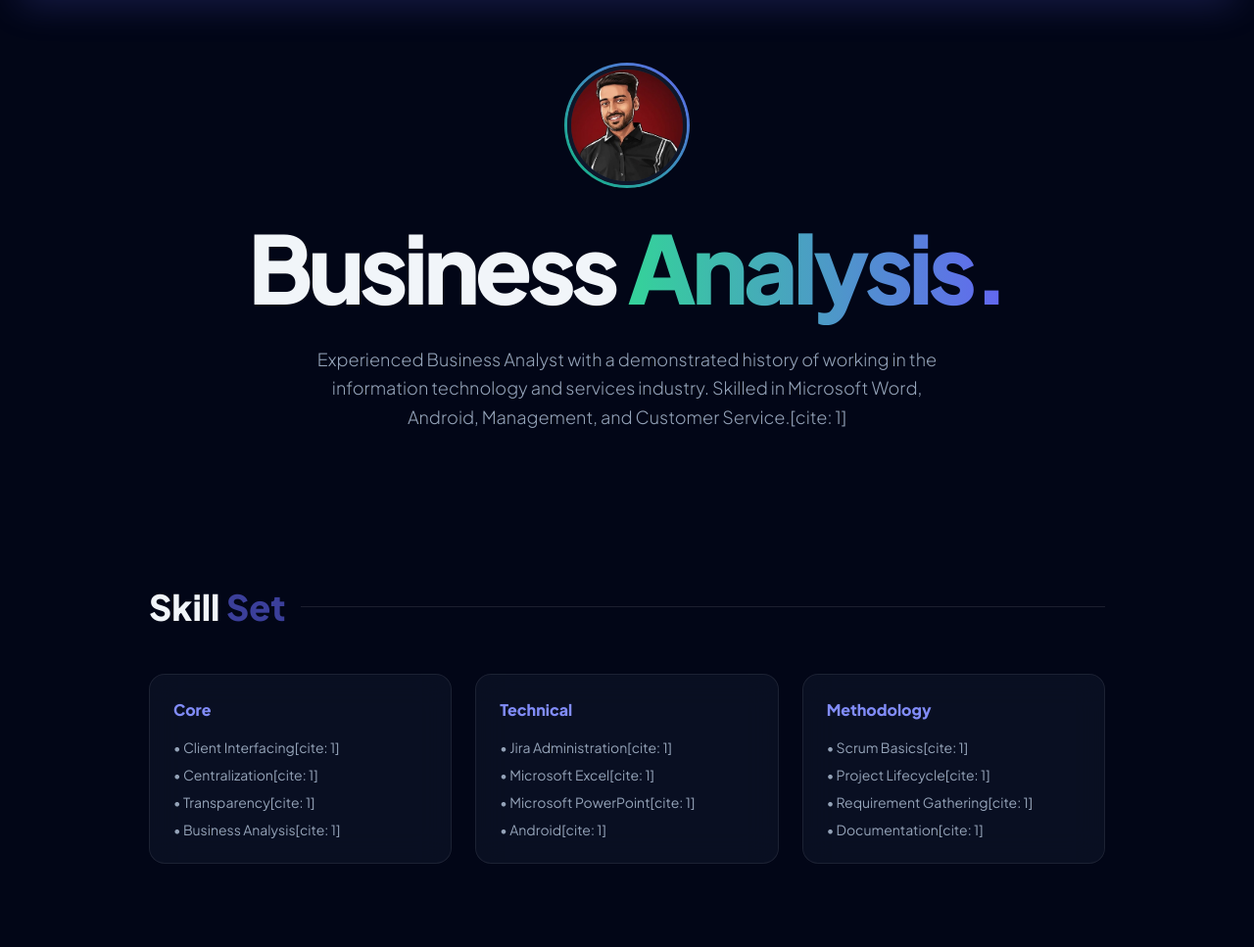
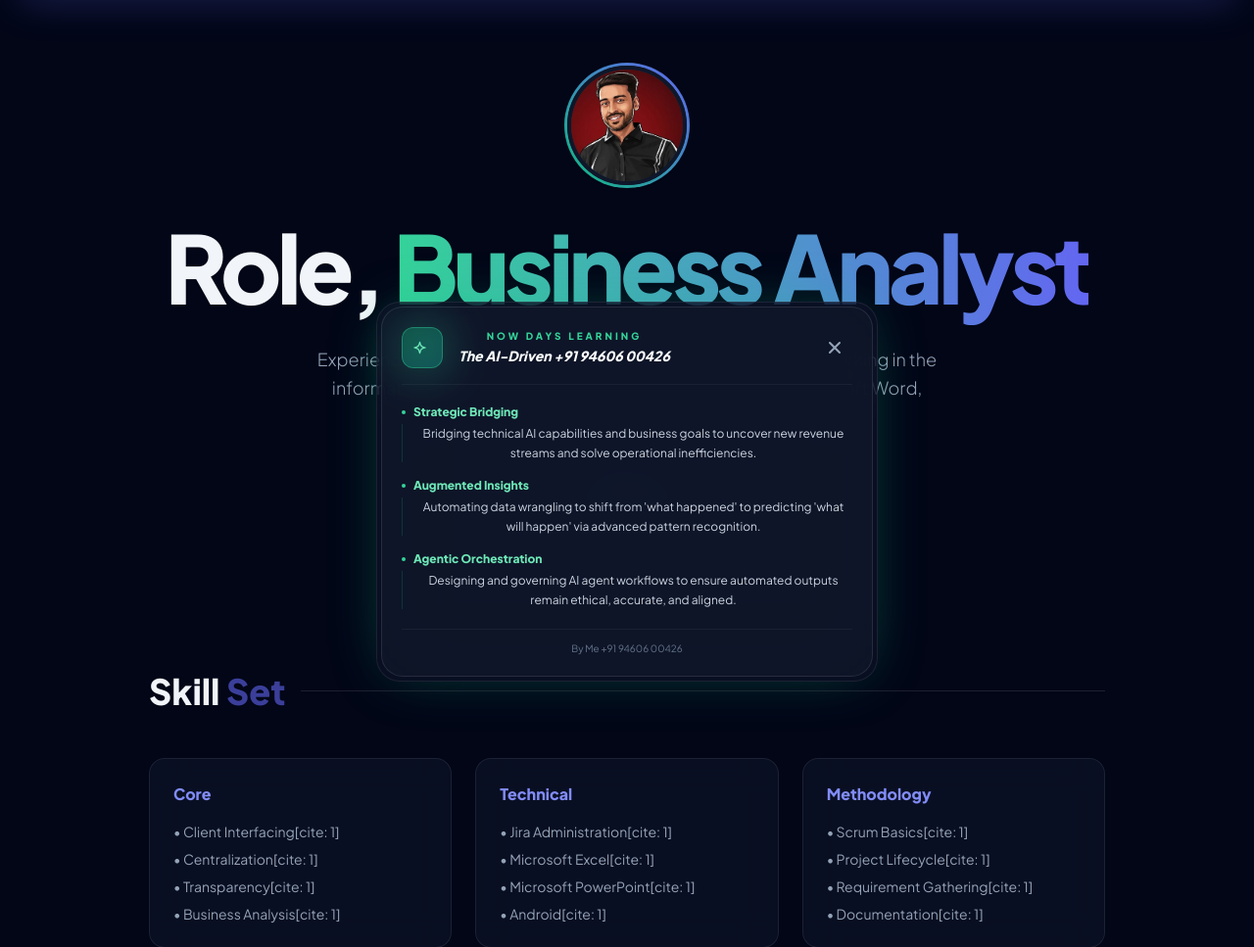
Before and after one commit to rislrohitjain/resumeproject, a Flask app: page / in a window 1280 px wide. Shown: the part 64-1031 px from the top of the page at 98% size. Run offline with Flask 3, Linux system fonts and the light colour scheme; some libraries are stand-ins or nearby versions.

Commit message:
Upate with Model popup

```diff
--- a/app.py
+++ b/app.py
@@ -17,6 +17,7 @@ def resume():
         "name": "Anshul Mathur",
         "title": "Anshul Mathur | Business Analyst | Project Implementation",
         "email": "anshul.mathur@example.com",
+        "profile_position": "Business Analyst",
         "location": "Jaipur, Rajasthan, India",
         "summary": (
             "Experienced Business Analyst with a demonstrated history of "
@@ -24,6 +25,23 @@ def resume():
             "in Microsoft Word, Android, Management, and Customer Service."
         ),
         "developername": "Rohit Jain",
+        "ai_capabilities": [
+            {
+                "title": "Strategic Bridging",
+                "subtitle": "Now days Learning",
+                "description": "Bridging technical AI capabilities and business goals to uncover new revenue streams and solve operational inefficiencies."
+            },
+            {
+                "title": "Augmented Insights",
+                "subtitle": "The AI-Driven Analyst",
+                "description": "Automating data wrangling to shift from 'what happened' to predicting 'what will happen' via advanced pattern recognition."
+            },
+            {
+                "title": "Agentic Orchestration",
+                "subtitle": "The AI-Driven Analyst",
+                "description": "Designing and governing AI agent workflows to ensure automated outputs remain ethical, accurate, and aligned."
+            }
+        ],
         "skills": {
             "core": [
                 "Client Interfacing",
--- a/templates/index.html
+++ b/templates/index.html
@@ -61,11 +61,14 @@
                 </div>
             </div>
             <h1 class="text-5xl md:text-8xl font-black tracking-tighter">
-                Business <span class="bg-gradient-to-r from-emerald-400 to-indigo-500 bg-clip-text text-transparent">Analysis.</span>
+				Role, <span class="bg-gradient-to-r from-emerald-400 to-indigo-500 bg-clip-text text-transparent">{{ config.profile_position }}</span>
             </h1>
             <p class="text-slate-400 max-w-2xl mx-auto text-lg font-light leading-relaxed">
                 {{ config.summary }}[cite: 1]
+			<span><div id="visitor-count" class="visitor-count text-indigo-400 font-bold mb-4" style="font-size:20px;"> 0 Visitors</div> Exploring this profile</span>
             </p>
+
+
         </section>
 
         <!-- Skills -->
@@ -124,33 +127,130 @@
         </section>
 
         <footer class="py-12 border-t border-white/5 text-center">
-            <div id="visitor-count" class="text-indigo-400 font-bold mb-4">0 Visitors</div>
+            <div id="visitor-count" class="visitor-count text-indigo-400 font-bold mb-4">0 Visitors</div>
             <p class="text-slate-500 text-sm">© 2026 Developed for <span class="text-slate-300">{{ config.name }}</span> and Developed by <span class="text-slate-300">
 				<a href="https://rohitjain-resume.vercel.app/" target="_blank">{{ config.developername }} </a>
 			</span>
 			</p>
+
+			<!-- AI Focus Popup (Centered & Attractive) -->
+			<div id="ai-popup" class="fixed bottom-10 left-1/2 -translate-x-1/2 z-[110] w-[95%] max-w-lg opacity-0 translate-y-10 pointer-events-none transition-all duration-1000 cubic-bezier(0.16, 1, 0.3, 1)">
+				<div class="glass-card p-1 rounded-3xl shadow-[0_0_60px_-15px_rgba(16,185,129,0.4)]">
+					<div class="bg-slate-900/80 backdrop-blur-2xl rounded-[22px] p-5 border border-white/10">
+
+						<!-- Header Section -->
+						<div class="flex items-center justify-between mb-5 pb-4 border-b border-white/5">
+							<div class="flex items-center gap-4">
+								<div class="relative flex-shrink-0">
+									<div class="absolute inset-0 bg-emerald-400 blur-xl opacity-30 animate-pulse"></div>
+									<div class="relative p-2.5 bg-gradient-to-br from-emerald-500/30 to-teal-500/30 rounded-xl text-emerald-300 border border-emerald-400/40">
+										<svg xmlns="http://www.w3.org/2000/svg" class="w-5 h-5" fill="none" viewBox="0 0 24 24" stroke="currentColor">
+											<path stroke-linecap="round" stroke-linejoin="round" stroke-width="1.5" d="M9.813 15.904L9 18.75l-.813-2.846a4.5 4.5 0 00-3.09-3.09L2.25 12l2.846-.813a4.5 4.5 0 003.09-3.09L9 5.25l.813 2.846a4.5 4.5 0 003.09 3.09L15.75 12l-2.846.813a4.5 4.5 0 00-3.09 3.09z" />
+										</svg>
+									</div>
+								</div>
+								<div>
+									<h4 class="text-[10px] font-black text-emerald-400 uppercase tracking-[0.3em] mb-0.5">Now days Learning</h4>
+									<p class="text-[14px] text-white font-bold italic">The AI-Driven {{ config.socials.mobile }}</p>
+								</div>
+							</div>
+							<button onclick="closeAiPopup()" class="p-2 hover:bg-white/10 rounded-xl transition text-slate-400 hover:text-emerald-300">
+								<svg class="w-5 h-5" fill="none" stroke="currentColor" viewBox="0 0 24 24">
+									<path stroke-linecap="round" stroke-linejoin="round" stroke-width="2.5" d="M6 18L18 6M6 6l12 12"/>
+								</svg>
+							</button>
+						</div>
+
+						<!-- Content Grid/List -->
+						<div class="space-y-4">
+
+							{% for capability in config.ai_capabilities %}
+								<div class="group">
+									<h5 class="text-xs font-bold text-emerald-300 flex items-center gap-2 mb-1">
+										<span class="w-1 h-1 bg-emerald-400 rounded-full"></span>
+										{{ capability.title }}
+									</h5>
+									<p class="text-[12px] text-slate-300 leading-relaxed pl-3 border-l border-emerald-500/20">
+										{{ capability.description }}
+									</p>
+								</div>
+							{% endfor %}
+						</div>
+
+						<!-- Footer Tag -->
+						<div class="mt-5 pt-3 border-t border-white/5 flex justify-center">
+							<span class="text-[10px] text-slate-500 font-medium">By Me {{ config.socials.mobile }}</span>
+						</div>
+					</div>
+				</div>
+			</div>
+
         </footer>
     </main>
 
     <script>
+		// Intersection Observer for scroll animations
 		const obs = new IntersectionObserver(ents => {
 			ents.forEach(e => { if(e.isIntersecting) e.target.classList.add('active'); });
 		}, { threshold: 0.1 });
 		document.querySelectorAll('.reveal').forEach(el => obs.observe(el));
 
-        function animateCounter(id, endValue, duration) {
-            const obj = document.getElementById(id);
-            let start = 0;
-            const step = (ts) => {
-                const progress = Math.min((ts - start) / duration, 1);
-                obj.innerText = Math.floor(progress * endValue) + " Visitors";
-                if (progress < 1) window.requestAnimationFrame(step);
+		/**
+		 * Updated animateCounter to handle classes
+		 * Uses querySelectorAll to update all counter instances on the page
+		 */
+		function animateCounter(className, endValue, duration) {
+			const elements = document.querySelectorAll(className);
+			if (elements.length === 0) return;
+
+			let startTime = null;
+
+			const step = (currentTime) => {
+				if (!startTime) startTime = currentTime;
+				const progress = Math.min((currentTime - startTime) / duration, 1);
+				const currentCount = Math.floor(progress * endValue);
+
+				elements.forEach(el => {
+					el.innerText = currentCount + " Visitors";
+				});
+
+				if (progress < 1) {
+					window.requestAnimationFrame(step);
+				}
 			};
-            window.requestAnimationFrame((ts) => { start = ts; step(ts); });
+
+			window.requestAnimationFrame(step);
 		}
+
+
+	</script>
+
+	<script>
+		// Existing logic...
+
+		function closeAiPopup() {
+			const popup = document.getElementById('ai-popup');
+			popup.classList.add('opacity-0', 'translate-y-10');
+			popup.classList.remove('opacity-100', 'translate-y-0');
+			setTimeout(() => popup.style.display = 'none', 700);
+		}
+
 		document.addEventListener('DOMContentLoaded', () => {
-            animateCounter("visitor-count", {{ current_visitors }}, 2000);
+			// Run your visitor counter...
+			animateCounter(".visitor-count", {{ current_visitors }}, 2000);
+
+			// Enhanced Popup Trigger
+			setTimeout(() => {
+				const popup = document.getElementById('ai-popup');
+				if (popup) {
+					// Remove opacity-0 and the vertical offset
+					popup.classList.remove('opacity-0', 'translate-y-10', 'pointer-events-none');
+					// Add full opacity and reset Y position (X remains centered via CSS)
+					popup.classList.add('opacity-100', 'translate-y-0', 'pointer-events-auto');
+				}
+			}, 5000);
 		});
 	</script>
+
 </body>
 </html>
```
Lines whose indentation alone changed are shown as unchanged.
